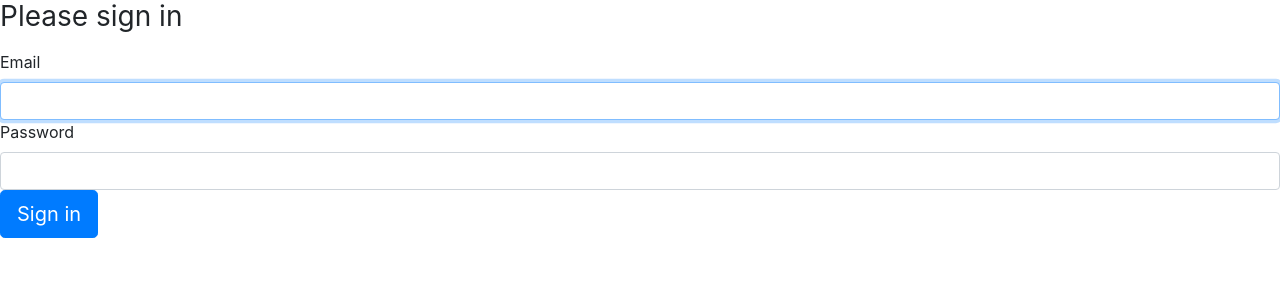
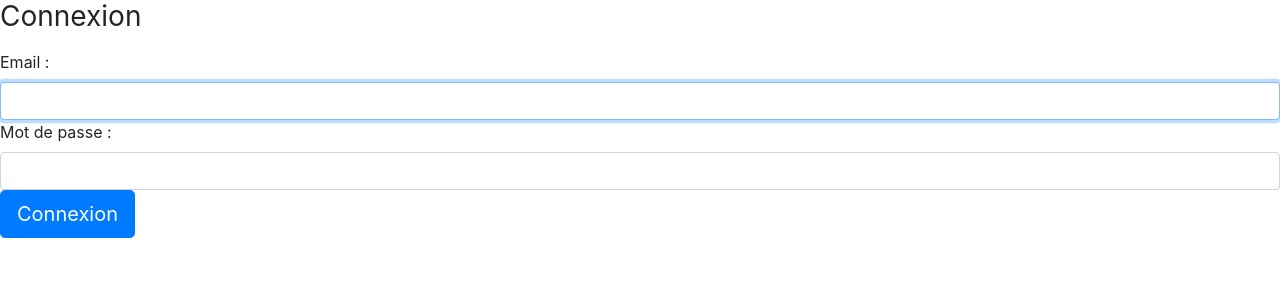
Before and after one commit to Berenice-oz/new-orando-back, a Symfony app: template templates/security/login.html.twig in a window 1280 px wide. Shown: the top 300 px of the page. Run offline with Twig, Linux system fonts and the light colour scheme; the template is opened without the code that fills it, so the values that code supplies are empty; some libraries are stand-ins or nearby versions.

Commit message:
custom login form

```diff
--- a/src/Controller/Api/UserController.php
+++ b/src/Controller/Api/UserController.php
@@ -16,6 +16,8 @@ class UserController extends AbstractController
      */
     public function readItem(User $user = null, ParticipantRepository $participantRepository):Response
     {
+
+        dd($this->getUser());
         if ($user === null) {
             $message = [
                 'error' => 'User not found.',
--- a/src/Security/LoginFormAuthenticator.php
+++ b/src/Security/LoginFormAuthenticator.php
@@ -96,8 +96,7 @@ class LoginFormAuthenticator extends AbstractFormLoginAuthenticator implements P
             return new RedirectResponse($targetPath);
         }
 
-        // For example : return new RedirectResponse($this->urlGenerator->generate('some_route'));
-        throw new \Exception('TODO: provide a valid redirect inside '.__FILE__);
+        return new RedirectResponse($this->urlGenerator->generate('back_walk_create'));
     }
 
     protected function getLoginUrl()
--- a/templates/security/login.html.twig
+++ b/templates/security/login.html.twig
@@ -14,10 +14,10 @@
         </div>
     {% endif %}
 
-    <h1 class="h3 mb-3 font-weight-normal">Please sign in</h1>
-    <label for="inputEmail">Email</label>
+    <h1 class="h3 mb-3 font-weight-normal">Connexion</h1>
+    <label for="inputEmail">Email :</label>
     <input type="email" value="{{ last_username }}" name="email" id="inputEmail" class="form-control" required autofocus>
-    <label for="inputPassword">Password</label>
+    <label for="inputPassword">Mot de passe :</label>
     <input type="password" name="password" id="inputPassword" class="form-control" required>
 
     <input type="hidden" name="_csrf_token"
@@ -36,7 +36,7 @@
     #}
 
     <button class="btn btn-lg btn-primary" type="submit">
-        Sign in
+        Connexion
     </button>
 </form>
 {% endblock %}
```
Also changed, not shown: public/.htaccess.
